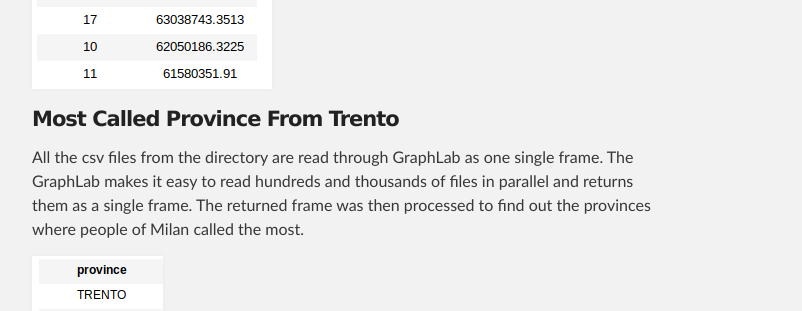
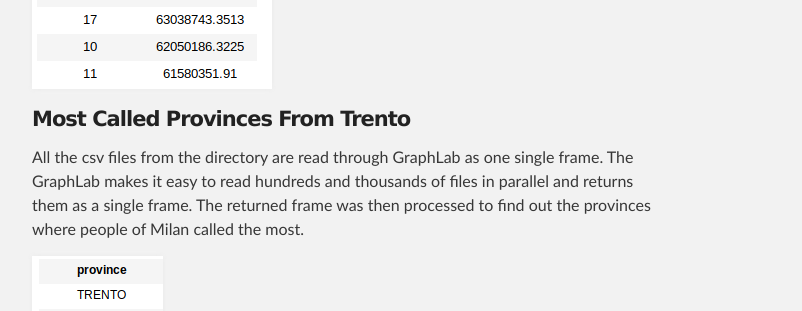
Before and after one commit to Zafarhussain87/Telecom-Italia-Data-Analysis, a Jekyll site: the page built from docs/pages/trento.md, in a window 1280 px wide and 900 px high, scrolled down 630 px. Shown: the part 153-464 px from the top of the window, without its empty margins (288-1090 px from the left). Built offline with Jekyll 4.4.1, drawn with Linux system fonts in a browser that asks for light colours.

Commit message:
Update trento.md

```diff
--- a/docs/pages/trento.md
+++ b/docs/pages/trento.md
@@ -14,7 +14,7 @@ the period of November and December.
 ![Trento Cog Hours](./../assets/images/trento-cong-hours.png)
 
 
-#### Most Called Province From Trento
+#### Most Called Provinces From Trento
 
 All the csv files from the directory are read through GraphLab as one single frame. The GraphLab makes it easy to read hundreds and thousands of files in parallel and returns them as a single frame. The returned frame was then processed to find out the provinces where people of Milan called the most.
 
```
